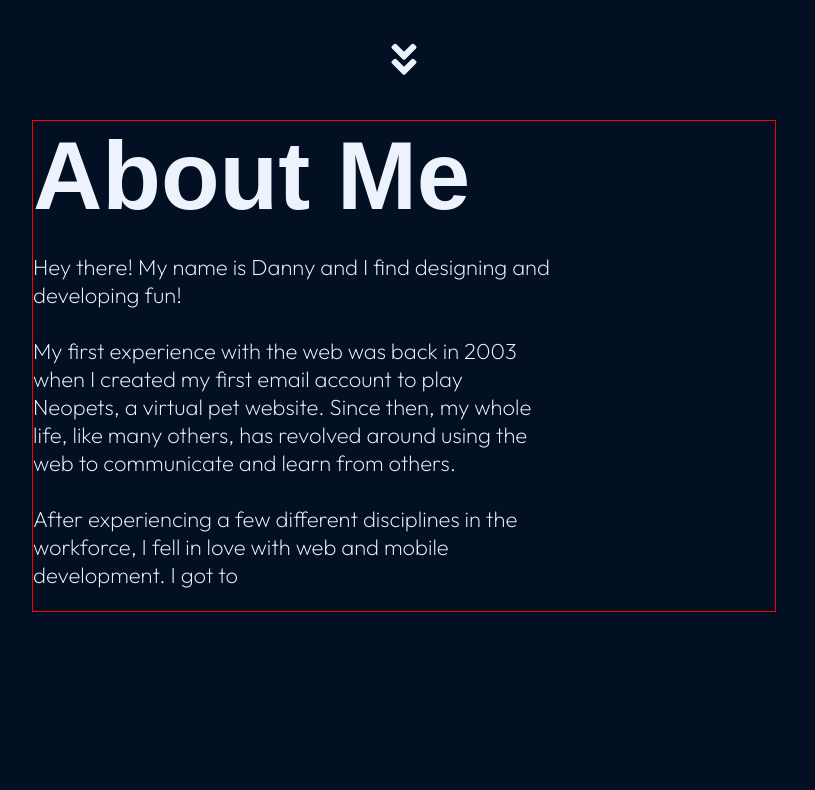
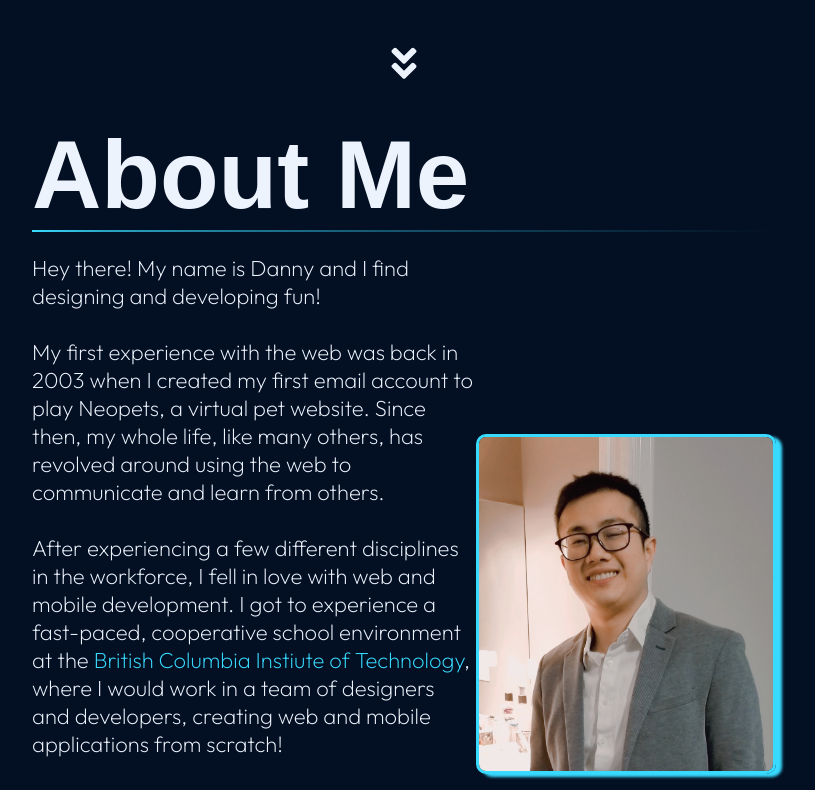
Before and after one commit to dnguyen130/portfolio, a Next.js app: page / in a window 1280 px wide. Shown: the part 700-1490 px from the top of the page, without its empty margins (236-1051 px from the left). Before the commit the page ends 1332 px from the top, so only its background shows below. Built offline with nearby package versions, Linux system fonts and the light colour scheme; a web font is replaced by a local one.

Commit message:
starting toolkit section

```diff
--- a/components/AboutMe/index.js
+++ b/components/AboutMe/index.js
@@ -5,16 +5,32 @@ import { useTheme } from "../../utils/provider";
 import { site_theme } from "../../utils/variables";
 
 const AboutMeCont = styled.div`
-  width: 70%;
+  display: flex;
+  align-items: center;
+  justify-content: space-between;
 `
 
 const AboutMeText = styled.p`
   color: ${props=>props.color};
   font-size: 22px;
+  width: 70%;
 `
 
 const AboutMeImage = styled.img`
+  width: 300px;
+  border-radius: 10px;
+  box-shadow: 6px 3px 3px ${props=>props.shadowcolor};
+  border: 3px solid ${props=>props.shadowcolor};
+`
 
+const Link = styled.a`
+  color: ${props=>props.linkcolor};
+  text-decoration: underline rgba(0,0,0,0);
+  transition: text-decoration-color 200ms;
+
+  &:hover {
+    text-decoration: underline ${props=>props.undercolor};
+  }
 `
 
 const AboutMe = ({}) => {
@@ -26,9 +42,15 @@ const AboutMe = ({}) => {
       <AboutMeText color={site_theme[theme].text}>
         Hey there! My name is Danny and I find designing and developing fun! <br/> <br/>
         My first experience with the web was back in 2003 when I created my first email account to play Neopets, a virtual pet website.
-        Since then, my whole life, like many others, has revolved around using the web to communicate and learn from others. <br /> <br/>
-        After experiencing a few different disciplines in the workforce, I fell in love with web and mobile development. I got to
+        Since then, my whole life, like many others, has revolved around using the web to communicate and learn from others. <br/> <br/>
+        After experiencing a few different disciplines in the workforce, I fell in love with web and mobile development.
+        I got to experience a fast-paced, cooperative school environment at the&nbsp;
+        <Link href="https://www.bcit.ca/" linkcolor={site_theme[theme].strong} undercolor={site_theme[theme].strong}>British Columbia Instiute of Technology</Link>
+        , where I would work in a team of designers and developers, creating web and mobile applications from scratch! <br/> <br/>
+        Currently, I am looking for a practicum as a student intern to attain credits required for graduation. Afterwards, I will be looking for a full-time job
+        as a developer, creating web and/or mobile applications that users would enjoy!
       </AboutMeText>
+      <AboutMeImage src="/profile.png" shadowcolor={site_theme[theme].strong} />
     </AboutMeCont>
   )
 }
--- a/components/Header/index.js
+++ b/components/Header/index.js
@@ -8,6 +8,11 @@ const HeaderCont = styled.h2`
   font-family: Genos, sans-serif;
   font-size: 72pt;
   color: ${props=>props.color};
+`
+
+const Line = styled.div`
+  background: linear-gradient(90deg, ${props=>props.linecolor}, 30%, rgba(0,0,0,0));
+  height: 2px;
 `
 
 const Header = ({
@@ -21,6 +26,7 @@ const Header = ({
   return (
     <HeaderCont color={site_theme[theme].text} >
       {headertext}
+      <Line linecolor={site_theme[theme].strong}/>
     </HeaderCont>
   )
 }
--- a/components/LeftNav/index.js
+++ b/components/LeftNav/index.js
@@ -14,12 +14,6 @@ const LeftNavCont = styled.div`
   position: fixed;
   min-height: 500px;
   align-self: flex-start;
-`
-
-const Logo = styled.img`
-  position: fixed;
-  top: 20px;
-  z-index: 99999;
 `
 
 const IconCont = styled.div`
@@ -114,7 +108,6 @@ const LeftNav = ({
   return (
     <LeftNavCont>
       <motion.div variants={container} animate="visible" initial="hidden" style={{display: 'flex', flexDirection:'column', justifyContent:'center', alignItems:'center', height:'100%'}}>
-      <Logo src="/logo.svg" height="120px" width="120px" />
       <IconCont borderColor={site_theme[theme].strong} clr={site_theme[theme].text} hvrclr={site_theme[theme].strong}>
         <ReverseIconCont>
           <FaHome size="30px" />
--- /dev/null
+++ b/components/Toolkit/index.js
@@ -0,0 +1,24 @@
+import styled from "styled-components";
+import { motion } from "framer-motion";
+
+import { useTheme } from "../../utils/provider";
+import { site_theme } from "../../utils/variables";
+
+const ToolkitCont = styled.div`
+  display: flex;
+  align-items: center;
+  justify-content: space-between;
+`
+
+const Toolkit = ({}) => {
+
+  const {theme} = useTheme();
+
+  return (
+    <ToolkitCont>
+
+    </ToolkitCont>
+  )
+}
+
+export default Toolkit;
--- a/pages/index.js
+++ b/pages/index.js
@@ -1,6 +1,6 @@
 import styled from "styled-components"
 import { useEffect, useState } from "react";
-import { motion } from "framer-motion";
+import { useTheme } from "../utils/provider";
 
 import LeftNav from "../components/LeftNav"
 import TopNav from "../components/TopNav"
@@ -9,9 +9,17 @@ import LogoAnim from "../components/LogoAnim";
 import Chevron from "../components/Chevron";
 
 import Header from "../components/Header";
+import AboutMe from "../components/AboutMe";
+import Toolkit from "../components/Toolkit";
 
-import { useTheme } from "../utils/provider";
-import AboutMe from "../components/AboutMe";
+
+const Logo = styled.img`
+  position: fixed;
+  top: 20px;
+  left: 20px;
+  z-index: 99999;
+  width: 120px;
+`
 
 const Page = styled.div`
   display: flex;
@@ -49,7 +57,7 @@ const SectionCont = styled.div`
   display: flex;
   flex-direction: column;
   width: 60%;
-  border: 1px solid red;
+  margin-bottom: 150px;
 `
 
 export default function Home() {
@@ -81,6 +89,7 @@ export default function Home() {
     return (
       <Page>
       <HomePageCont>
+        <Logo src="/logo.svg" />
         <LeftNav />
         <TopNav onChange={ThemeSwitcher} checked={checked}/>
         <CenterCont>
@@ -94,6 +103,12 @@ export default function Home() {
           <AboutMe />
         </SectionCont>
       </NonHomePageCont>
+      <NonHomePageCont>
+        <SectionCont>
+          <Header headertext="About Me"/>
+          <Toolkit />
+        </SectionCont>
+      </NonHomePageCont>
       </Page>
     )
   }
```
Also changed, not shown: public/profile.png (added).
